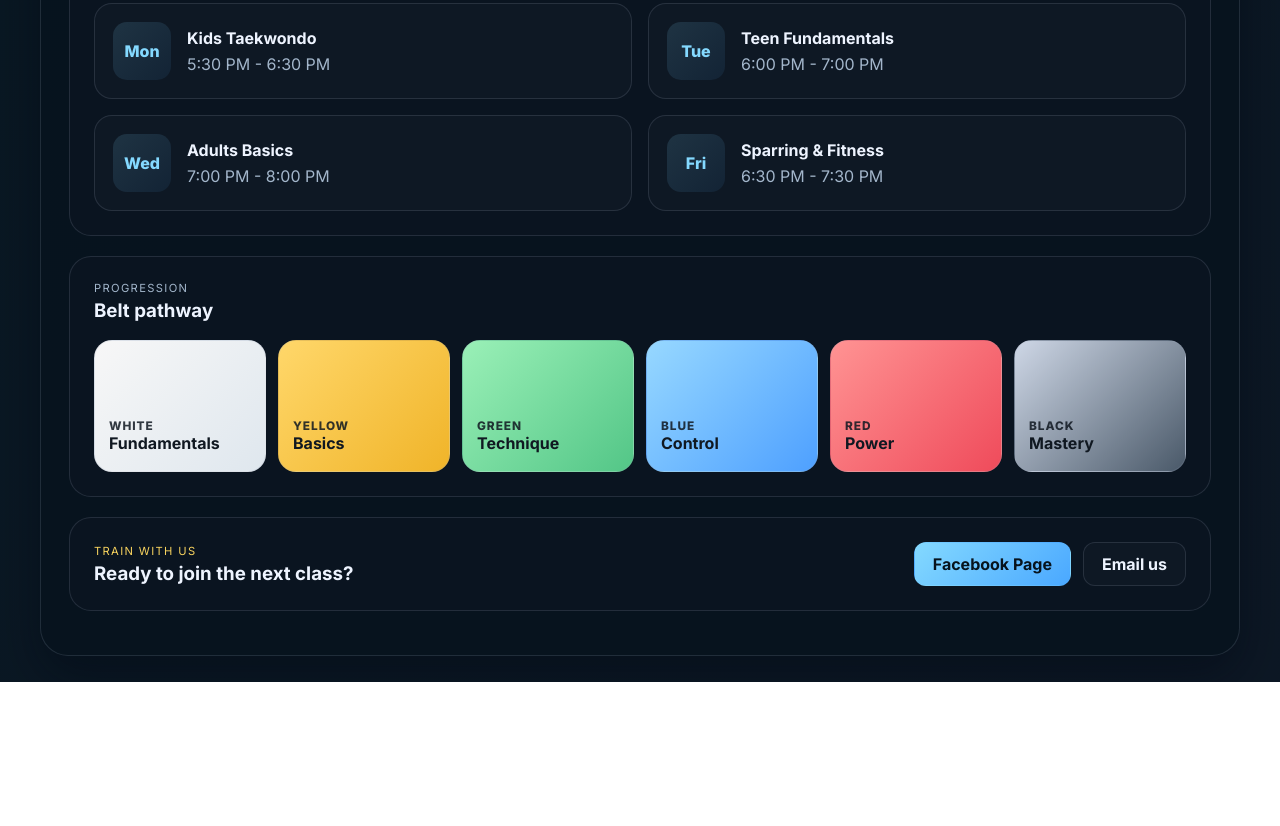
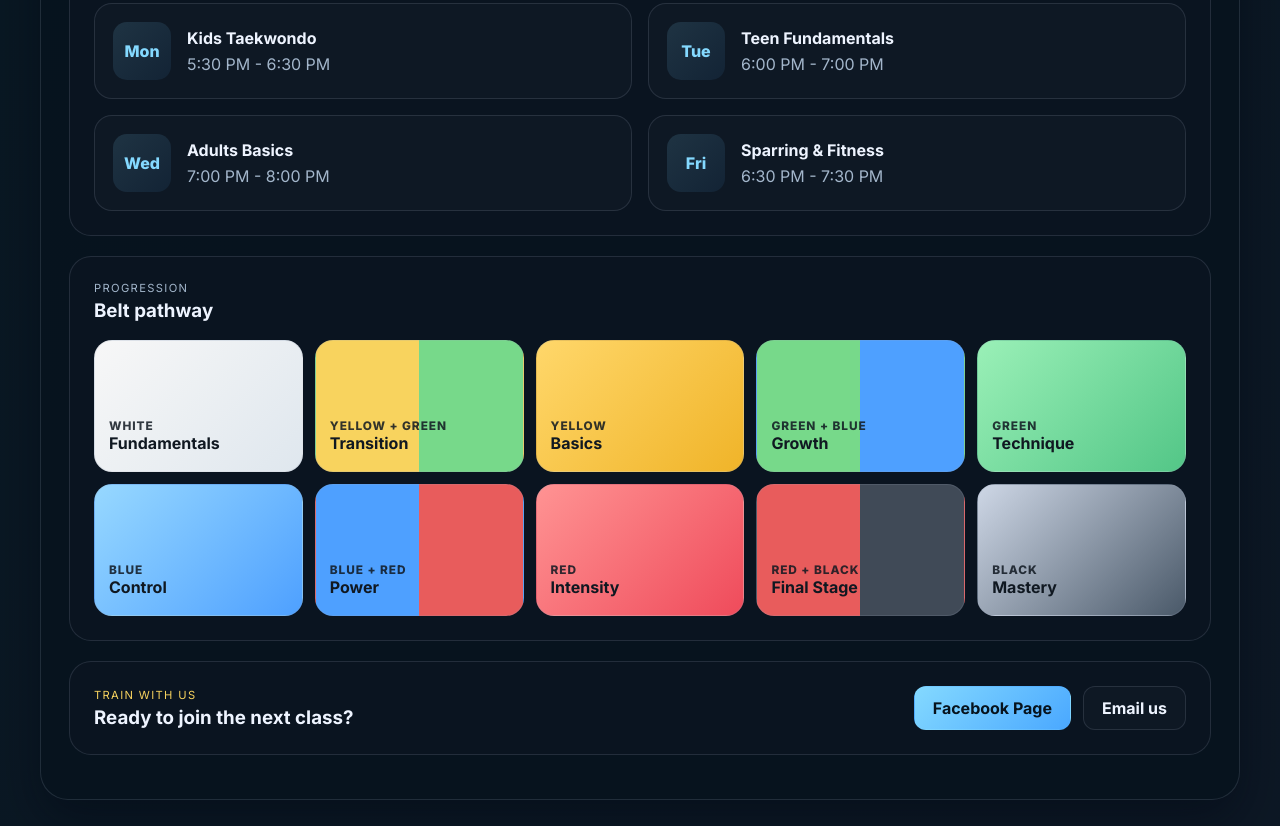
Before and after one commit to unitebikram-rgb/Bikram-portfolio, a plain HTML site: page shree-visnu-dojang/index.html in a window 1280 px wide. Shown: the part 939-1765 px from the top of the page. Before the commit the page ends 1621 px from the top, so only its background shows below. Drawn offline with Linux system fonts and the light colour scheme.

Commit message:
Add missing Taekwondo belt progression colors
Co-authored-by: Copilot <223556219+Copilot@users.noreply.github.com>

```diff
--- a/shree-visnu-dojang/index.html
+++ b/shree-visnu-dojang/index.html
@@ -151,10 +151,14 @@
 
           <div class="belt-grid">
             <div class="belt-card white"><span>White</span><strong>Fundamentals</strong></div>
+            <div class="belt-card half-yellow-green"><span>Yellow + Green</span><strong>Transition</strong></div>
             <div class="belt-card yellow"><span>Yellow</span><strong>Basics</strong></div>
+            <div class="belt-card half-green-blue"><span>Green + Blue</span><strong>Growth</strong></div>
             <div class="belt-card green"><span>Green</span><strong>Technique</strong></div>
             <div class="belt-card blue"><span>Blue</span><strong>Control</strong></div>
-            <div class="belt-card red"><span>Red</span><strong>Power</strong></div>
+            <div class="belt-card half-blue-red"><span>Blue + Red</span><strong>Power</strong></div>
+            <div class="belt-card red"><span>Red</span><strong>Intensity</strong></div>
+            <div class="belt-card half-red-black"><span>Red + Black</span><strong>Final Stage</strong></div>
             <div class="belt-card black"><span>Black</span><strong>Mastery</strong></div>
           </div>
         </section>
--- a/shree-visnu-dojang/styles.css
+++ b/shree-visnu-dojang/styles.css
@@ -323,7 +323,7 @@ main {
 
 .belt-grid {
   display: grid;
-  grid-template-columns: repeat(6, minmax(0, 1fr));
+  grid-template-columns: repeat(5, minmax(0, 1fr));
   gap: 12px;
 }
 
@@ -352,6 +352,22 @@ main {
 .belt-card.blue { background: linear-gradient(135deg, #97d8ff, #4ea0ff); }
 .belt-card.red { background: linear-gradient(135deg, #ff9393, #ef4b5b); }
 .belt-card.black { background: linear-gradient(135deg, #ced7e6, #4a5969); }
+
+.belt-card.half-yellow-green {
+  background: linear-gradient(90deg, #f8d35e 50%, #77d98a 50%);
+}
+
+.belt-card.half-green-blue {
+  background: linear-gradient(90deg, #77d98a 50%, #4ea0ff 50%);
+}
+
+.belt-card.half-blue-red {
+  background: linear-gradient(90deg, #4ea0ff 50%, #e85c5c 50%);
+}
+
+.belt-card.half-red-black {
+  background: linear-gradient(90deg, #e85c5c 50%, #404a57 50%);
+}
 
 .cta-banner {
   display: flex;
```
